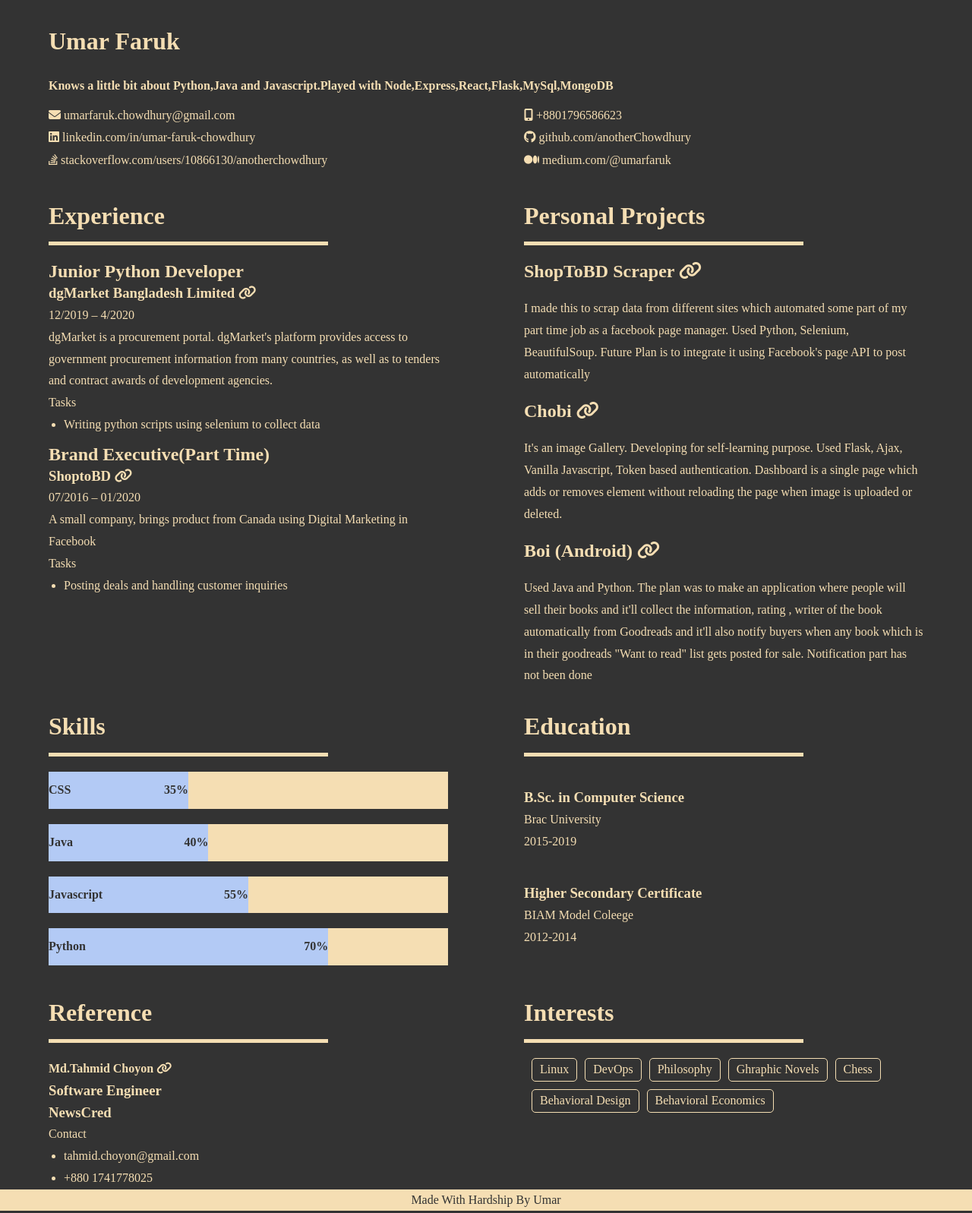
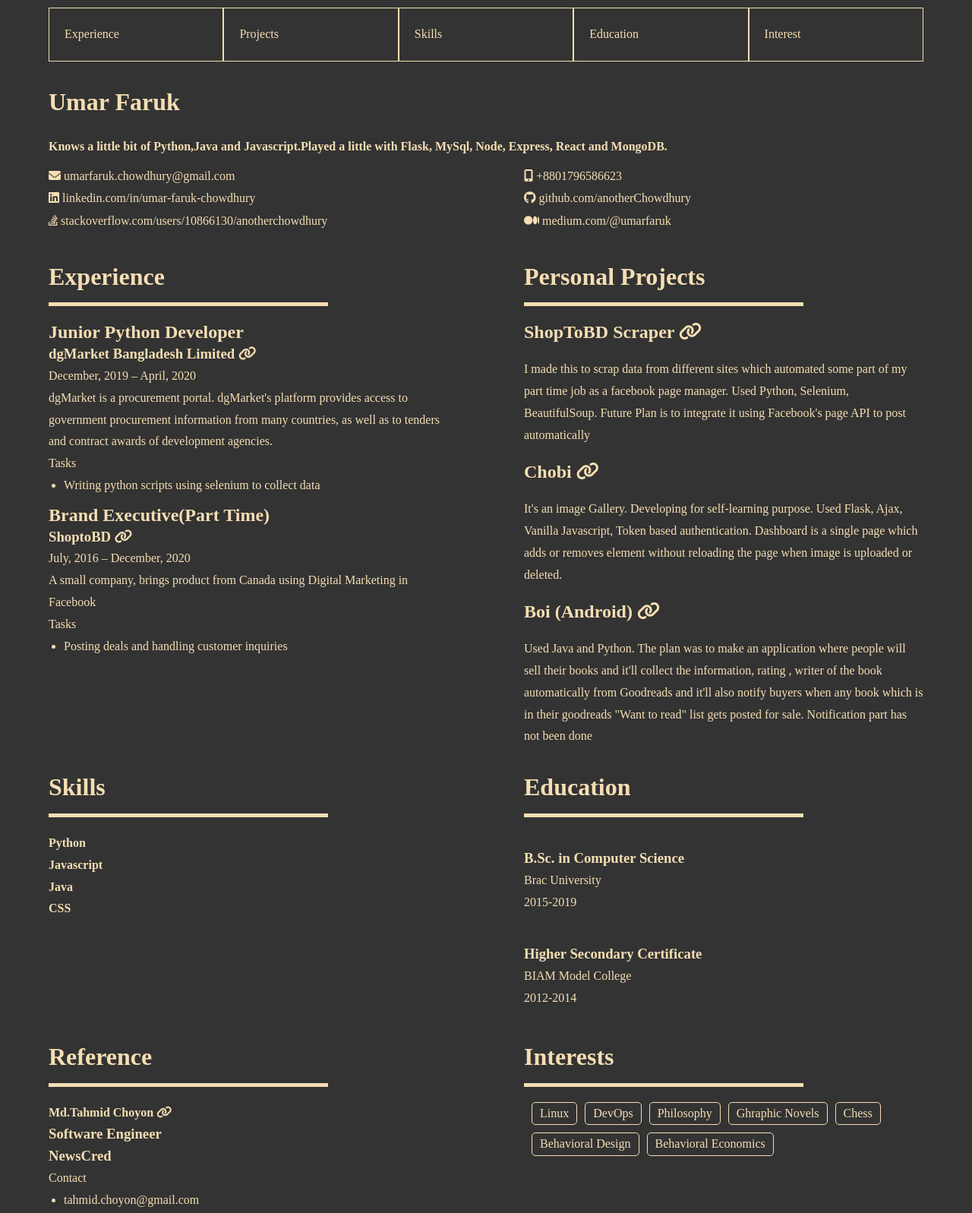
Before and after one commit to anotherChowdhury/anotherChowdhury.github.io, a plain HTML site: page index.html in a window 1280 px wide. Shown: the top 1597 px of the page at 76% size. Drawn offline with Linux system fonts and the light colour scheme.

Commit message:
navbar will be shown all the time

```diff
--- a/index.html
+++ b/index.html
@@ -57,7 +57,6 @@
             position: fixed;
             top: 10px;
             left: 5%;
-            display: none;
         }
 
         .nav-bar ul {
@@ -82,6 +81,10 @@
             clear: both;
             display: block;
 
+        }
+
+        .header-wrapper {
+            margin-top: 80px;
         }
 
         .intro {
@@ -139,7 +142,7 @@
             padding: 20px 0;
         }
 
-        .skill-bar {
+        /*        .skill-bar {
             width: 100%;
             background-color: wheat;
             margin: 20px 0;
@@ -148,13 +151,9 @@
 
         .skills {
             text-align: right;
-            /* Right-align text */
             padding-top: 10px;
-            /* Add top padding */
             padding-bottom: 10px;
-            /* Add bottom padding */
             color: #333333;
-            /* White text color */
             font-weight: bolder;
             background-color: #b3caf5;
 
@@ -182,7 +181,7 @@
             background-color: #b3caf5;
             color: #333;
 
-        }
+        } */
 
         .experience {
             margin: 10px 0;
@@ -227,13 +226,13 @@
         @media screen and (max-width:1120px) {
 
             /* Tablet Maybe? */
-            .nav-bar {
+            /*    .nav-bar {
                 display: block;
             }
 
             .header-wrapper {
                 margin-top: 80px;
-            }
+            } */
 
             .contact-info {
                 grid-template-columns: 1fr;
@@ -257,7 +256,7 @@
 
             /*mobile */
             .nav-bar ul li a {
-                width: 20%;
+                width: auto;
                 padding: 10px 0px;
 
 
@@ -275,7 +274,7 @@
         <ul class="list">
             <li>
                 <a href="#work-experience">
-                    Skills
+                    Experience
                 </a>
             </li>
             <li>
@@ -304,8 +303,8 @@
         <section class="intro">
             <div class="container">
                 <h1 class="name">Umar Faruk</h1>
-                <h4 class="bio">Knows a little bit about Python,Java and Javascript.Played with
-                    Node,Express,React,Flask,MySql,MongoDB</h4>
+                <h4 class="bio">Knows a little bit of Python,Java and Javascript.Played a little with
+                    Flask, MySql, Node, Express, React and MongoDB.</h4>
             </div>
         </section>
         <section class="contact-grid">
@@ -339,7 +338,7 @@
                 <h3 class="company"><a rel="noopener noreferrer" href="https://dgmarketbd.com/" target="_blank">dgMarket
                         Bangladesh Limited <i class="fas fa-link"></i></a>
                 </h3>
-                <p class="duration">12/2019 – 4/2020</p>
+                <p class="duration">December, 2019 – April, 2020</p>
                 <p class="company-overview">dgMarket is a procurement portal. dgMarket's platform provides access to
                     government procurement information from many countries, as well as to
                     tenders and contract awards of development agencies.</p>
@@ -352,7 +351,7 @@
                 <h2 class="position">Brand Executive(Part Time)</h2>
                 <h3 class="company"><a rel="noopener noreferrer" href="http://www.shoptobd.com/"
                         target="_blank">ShoptoBD <i class="fas fa-link"></i></a></h3>
-                <p class="duration">07/2016 – 01/2020</p>
+                <p class="duration">July, 2016 – December, 2020</p>
                 <p class="company-overview">A small company, brings product from Canada using Digital Marketing in
                     Facebook</p>
                 <p class="tasks">Tasks</p>
@@ -399,23 +398,23 @@
             <h1>Skills</h1>
             <div class="line"></div>
             <div class="skill-bar">
-                <h4>CSS</h4>
-                <div class="skills css">35%</div>
+                <h4>Python</h4>
+                <!-- <div class="skills css">35%</div> -->
+            </div>
+
+            <div class="skill-bar">
+                <h4>Javascript</h4>
+                <!-- <div class="skills java">40%</div> -->
             </div>
 
             <div class="skill-bar">
                 <h4>Java</h4>
-                <div class="skills java">40%</div>
+                <!-- <div class="skills javascript">55%</div> -->
             </div>
 
             <div class="skill-bar">
-                <h4>Javascript</h4>
-                <div class="skills javascript">55%</div>
-            </div>
-
-            <div class="skill-bar">
-                <h4>Python</h4>
-                <div class="skills python">70%</div>
+                <h4>CSS</h4>
+                <!-- <div class="skills python">70%</div> -->
             </div>
         </div>
 
@@ -429,7 +428,7 @@
             </div>
             <div class="college">
                 <h3>Higher Secondary Certificate</h3>
-                <p>BIAM Model Coleege</p>
+                <p>BIAM Model College</p>
                 <p>2012-2014</p>
             </div>
         </div>
```
